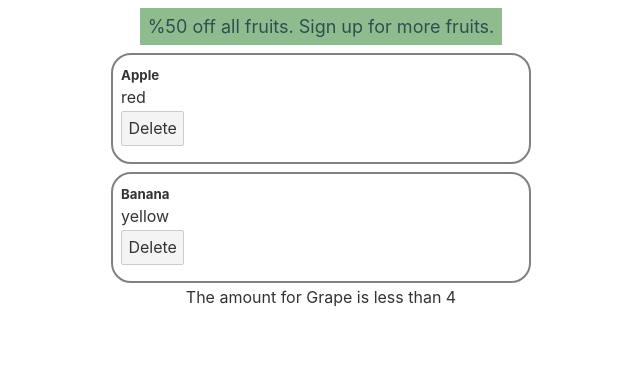
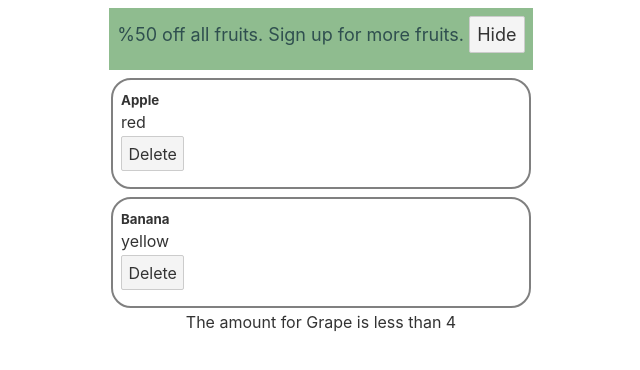
Before and after one commit to abtin/svelte-tutorial, a Svelte app: page / in a window 1280 px wide. Shown: the top 370 px of the page, without its empty margins (319-959 px from the left). Built offline with nearby package versions, Linux system fonts and the light colour scheme.

Commit message:
hide the component interactively

```diff
--- a/src/Announcement.svelte
+++ b/src/Announcement.svelte
@@ -1,10 +1,17 @@
 <script>
+    let show = true;
 
+    const hideAnnouncement = () => {
+        show = false;
+    }
 </script>
 
-<div class="alert">
-    %50 off all fruits. Sign up for more fruits.
-</div>
+{#if show}
+    <div class="alert">
+        %50 off all fruits. Sign up for more fruits.
+        <button on:click={hideAnnouncement}>Hide</button>
+    </div>
+{/if}
 
 <style>
     .alert {
```
